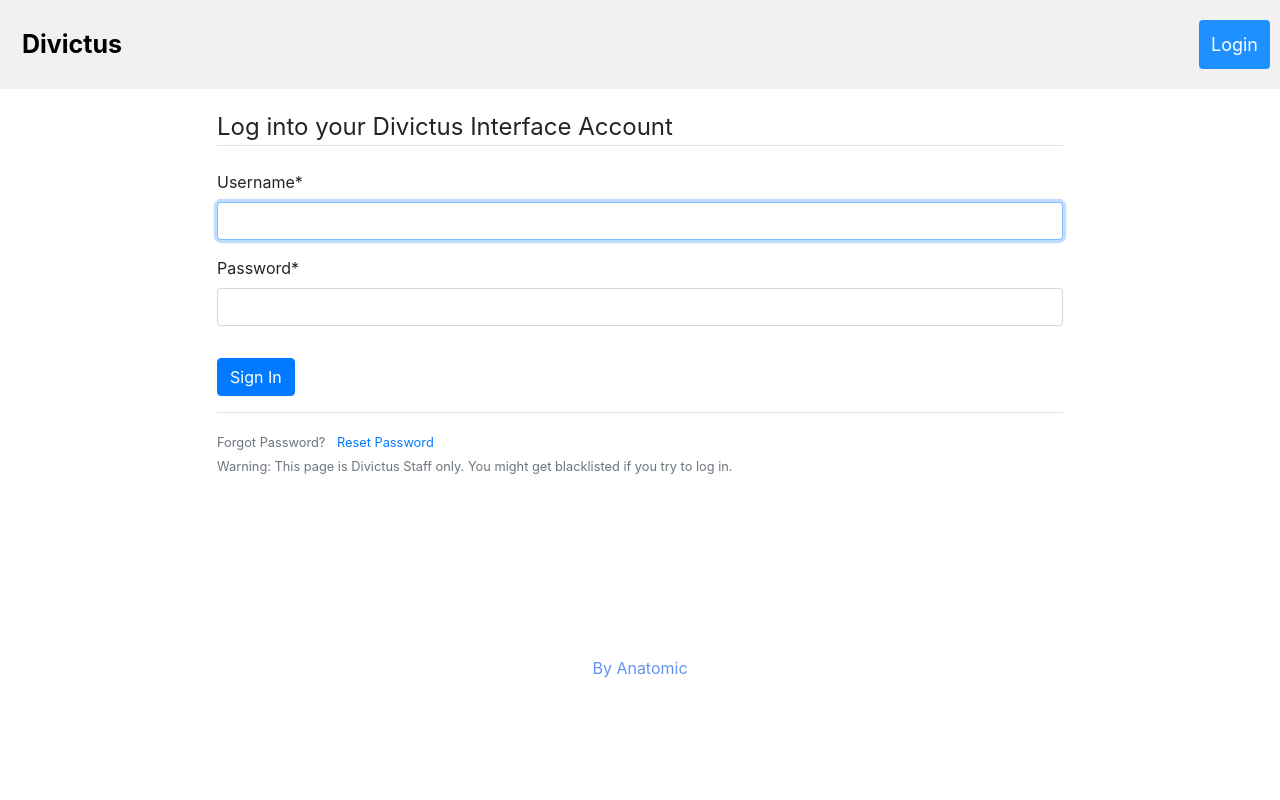
After one commit to ysanatomic/AnatomicalInterface, a Django app: page /login/ in a window 1280 px wide. The commit adds this page. Run offline with Django 3.2, Linux system fonts and the light colour scheme; some libraries are stand-ins or nearby versions.

Commit message:
Sending message from interface to Server; Better looking design, logging in, authentication checks.

```diff
--- a/DivictusInterface/urls.py
+++ b/DivictusInterface/urls.py
@@ -15,9 +15,11 @@ Including another URLconf
 """
 from django.contrib import admin
 from django.urls import path, include
+from django.conf import settings
+from django.conf.urls.static import static
 
 
 urlpatterns = [
     path('admin/', admin.site.urls),
     path('', include('interface.urls')),
-]
+] + static(settings.STATIC_URL, document_root=settings.STATIC_ROOT)
--- /dev/null
+++ b/interface/static/interface/base.css
@@ -0,0 +1,131 @@
+html {
+    min-height: 100%;
+    padding-bottom:160px;
+    position: relative;
+
+}
+
+body {
+  margin-bottom:50px;
+}
+
+*{
+    box-sizing: border-box;
+    margin: 0;
+    padding: 0;
+}
+
+.article-title {
+        color: black;
+}
+
+
+.center-div
+{
+    margin: 0 auto;
+    width: 70%;
+    padding-left: 25px;
+    padding-right: 25px;
+    padding-top: 20px;
+    height: 100%;
+}
+@media only screen and (max-width:800px) {
+    /* For mobile phones: */
+      .center-div {
+          width: 100%;
+
+      }
+
+      .center-div {
+
+          padding-left: 20px;
+          padding-right: 20px;
+          padding-top: 15px;
+
+      }
+
+  }
+
+  div.media-body img{
+
+              max-width: 50%;
+              display: block;
+              margin-left: auto;
+              margin-right: auto;
+              margin-top: 5px;
+              margin-bottom: 5px;
+              border: 1px solid dodgerblue;
+
+      }
+
+          .rounded-circle{
+              width: 100px;
+              padding-right: 10px;
+          }
+          @media only screen and (max-width:620px) {
+              /* For mobile phones: */
+              .rounded-circle {
+                  width: 100px;
+              }
+              div.media-body img{
+                  max-width: 100%;
+              }
+          }
+  .header {
+    overflow: hidden;
+    background-color: #f1f1f1;
+    padding: 20px 10px;
+    float: top;
+  }
+
+  .header a {
+    float: left;
+    color: black;
+    text-align: center;
+    padding: 12px;
+    text-decoration: none;
+    font-size: 18px;
+    line-height: 25px;
+    border-radius: 4px;
+  }
+
+  .header a.logo {
+    font-size: 25px;
+    font-weight: bold;
+  }
+
+  .header a:hover {
+    background-color: #ddd;
+    color: black;
+  }
+
+  .header a.active {
+    background-color: dodgerblue;
+    color: white;
+  }
+
+  .header-right {
+    float: right;
+  }
+
+  @media screen and (max-width: 500px) {
+    .header a {
+      float: none;
+      display: block;
+      text-align: left;
+    }
+
+    .header-right {
+      float: none;
+    }
+  }
+  footer {
+    position: absolute;
+    bottom: 0;
+    width: 100%;
+    height: 160px;
+  }
+
+  .blue {
+    color: cornflowerblue;
+  }
--- /dev/null
+++ b/interface/templates/interface/base.html
@@ -0,0 +1,52 @@
+{% load crispy_forms_tags %}
+<!doctype html>
+<html lang="en">
+    <head>
+        <link rel="stylesheet" href="https://maxcdn.bootstrapcdn.com/bootstrap/4.0.0/css/bootstrap.min.css" integrity="sha384-Gn5384xqQ1aoWXA+058RXPxPg6fy4IWvTNh0E263XmFcJlSAwiGgFAW/dAiS6JXm" crossorigin="anonymous">
+        {% load static %}
+        <link rel="stylesheet" type="text/css" href="{% static 'interface/base.css' %}">
+        <title>Divictus</title>
+
+        <script src="https://code.jquery.com/jquery-3.2.1.slim.min.js" integrity="sha384-KJ3o2DKtIkvYIK3UENzmM7KCkRr/rE9/Qpg6aAZGJwFDMVNA/GpGFF93hXpG5KkN" crossorigin="anonymous"></script>
+        <script src="https://cdnjs.cloudflare.com/ajax/libs/popper.js/1.12.9/umd/popper.min.js" integrity="sha384-ApNbgh9B+Y1QKtv3Rn7W3mgPxhU9K/ScQsAP7hUibX39j7fakFPskvXusvfa0b4Q" crossorigin="anonymous"></script>
+        <script src="https://maxcdn.bootstrapcdn.com/bootstrap/4.0.0/js/bootstrap.min.js" integrity="sha384-JZR6Spejh4U02d8jOt6vLEHfe/JQGiRRSQQxSfFWpi1MquVdAyjUar5+76PVCmYl" crossorigin="anonymous"></script>
+        <meta name="viewport" content="width=device-width, initial-scale=1, shrink-to-fit=no">
+    </head>
+
+    <body>
+        <div class="header">
+            <a href="/" class="logo">Divictus</a>
+            <div class="header-right">
+                {% if user.is_authenticated %}
+                    <a class="active" href="/">Home</a>
+
+                    <a href="/profile">{{ user.username }}</a>
+                    <a href="/logout">Logout</a>
+                {% else %}
+                    <a class="active" href="/login">Login</a>
+                {% endif %}
+            </div>
+        </div>
+        <div class="mainfield">
+
+            <div class = "center-div">
+                {% block content %}
+                {% endblock content %}
+                <br>
+                <br>
+
+            </div>
+
+
+        </div>
+<!-- Footer -->
+        <footer class="page-footer font-small blue">
+
+            <!-- Copyright -->
+            <div class="footer-copyright text-center py-3 ">By Anatomic
+            </div>
+            <!-- Copyright -->
+
+    </footer>
+    </body>
+</html>
--- /dev/null
+++ b/interface/templates/interface/index.html
@@ -0,0 +1,4 @@
+{% extends 'interface/base.html' %}
+{% load crispy_forms_tags %}
+{% block content %}
+{% endblock %}
--- /dev/null
+++ b/interface/templates/registration/login.html
@@ -0,0 +1,32 @@
+{% extends 'interface/base.html' %}
+{% load crispy_forms_tags %}
+{% block content %}
+<div class="content-section">
+        {% if messages %}
+            {% for message in messages %}
+                <div class="alert alert-{{ message.tags }}">
+                    {{ message }}
+                </div>
+            {% endfor %}
+        {% endif %}
+        <form method="POST">
+            {% csrf_token %}
+            <fieldset class="form-group">
+                <legend class="border-bottom mb-4">Log into your Divictus Interface Account</legend>
+                {{ form | crispy }}
+            </fieldset>
+            <div class="form-group">
+                <button class="btn btn-primary" type="submit">Sign In </button>
+            </div>
+        </form>
+        <div class="border-top pt-3">
+            <small class="text-muted">
+                Forgot Password? <a class="ml-2" href="{% url 'password_reset' %}">Reset Password</a><br>
+            </small>
+            <small class="text-muted">
+                Warning: This page is Divictus Staff only. You might get blacklisted if you try to log in.<br>
+            </small>
+        </div>
+</div>
+<br>
+{% endblock %}
--- /dev/null
+++ b/interface/templates/registration/password_reset_email.html
@@ -0,0 +1,2 @@
+Someone asked for password reset for email {{ email }}. Follow the link below:
+{{ protocol}}://{{ domain }}{% url 'password_reset_confirm' uidb64=uid token=token %}
--- a/interface/urls.py
+++ b/interface/urls.py
@@ -1,4 +1,6 @@
 from django.urls import path, re_path
+from django.contrib.auth.views import LoginView, LogoutView
+from django.urls.conf import include
 from . import consumers
 
 from . import views
@@ -6,4 +8,6 @@ from . import views
 urlpatterns = [
     path('', views.index, name='index'),
     path('chat/<str:room_name>/', views.room, name='room'),
+    # path('login/', LoginView.as_view(template_name='interface/login.html'), name='login'),
+    path('', include('django.contrib.auth.urls')),
 ]
```
Also changed, not shown: DivictusInterface/settings.py (+11 -1 lines), interface/consumers.py (+22 -2 lines), interface/templates/interface/room.html (+8 -12 lines), interface/templates/registration/login_o.html (added, +41 -0 lines), interface/templates/registration/logout.html (added, +10 -0 lines), interface/templates/registration/password_reset_complete.html (added, +11 -0 lines), interface/templates/registration/password_reset_confirm.html (added, +29 -0 lines), interface/templates/registration/password_reset_done.html (added, +7 -0 lines), interface/templates/registration/password_reset_form.html (added, +12 -0 lines), interface/views.py (+5 -2 lines).
